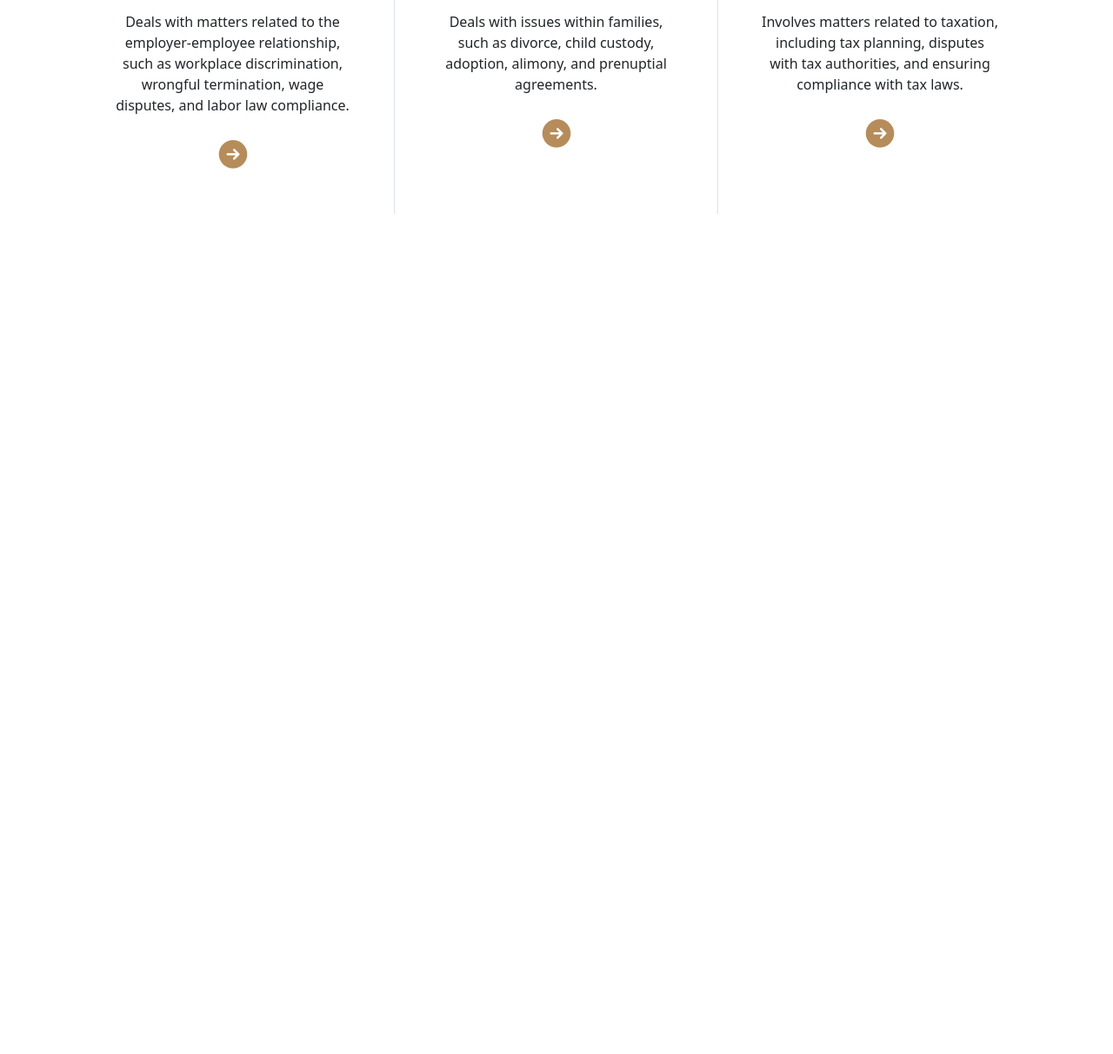
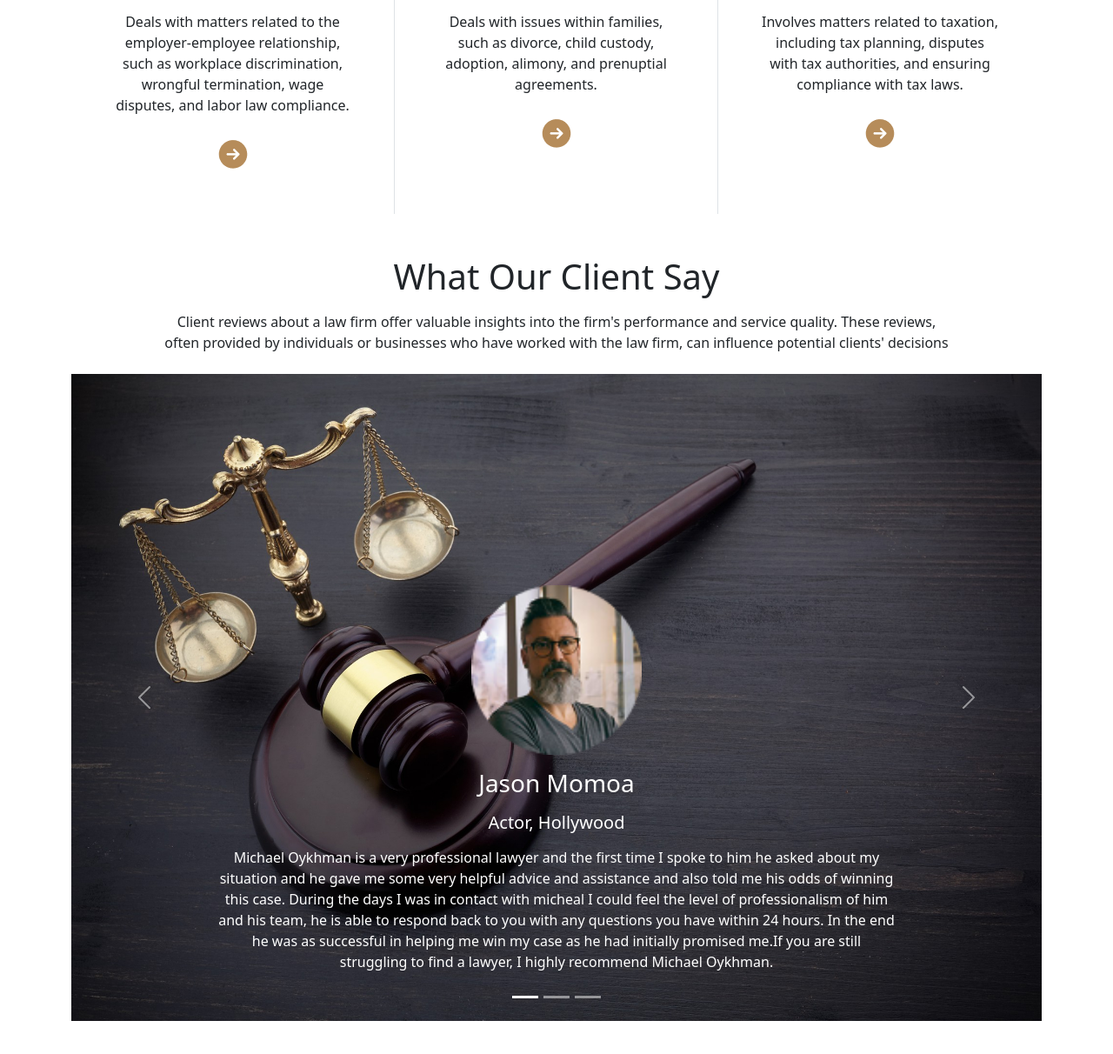
Before and after one commit to pathikroy86/Legal-Solutions, a plain HTML site: page index.html in a window 1280 px wide. Shown: the part 1420-2632 px from the top of the page at 87% size. Before the commit the page ends 1714 px from the top, so only its background shows below. Drawn offline with nearby package versions, Linux system fonts and the light colour scheme.

Commit message:
client review

```diff
--- a/index.html
+++ b/index.html
@@ -157,9 +157,83 @@
                         authorities, and ensuring compliance with tax laws.</p>
                     <a href="#"><img src="images/Frame.png" alt=""></a>
                 </div>
-
             </div>
         </div>
+
+        <!--Clients comments-->
+
+        <section class="mb-5">
+            <h1 class="text-center mb-3">What Our Client Say</h1>
+            <p class="text-center mb-4">Client reviews about a law firm offer valuable insights into the firm's
+                performance
+                and service quality.
+                These reviews, <br>often provided by individuals or businesses who have worked with the law firm, can
+                influence potential clients' decisions</p>
+            <div id="carouselExampleCaptions" class="carousel slide h-75">
+                <div class="carousel-indicators">
+                    <button type="button" data-bs-target="#carouselExampleCaptions" data-bs-slide-to="0" class="active"
+                        aria-current="true" aria-label="Slide 1"></button>
+                    <button type="button" data-bs-target="#carouselExampleCaptions" data-bs-slide-to="1"
+                        aria-label="Slide 2"></button>
+                    <button type="button" data-bs-target="#carouselExampleCaptions" data-bs-slide-to="2"
+                        aria-label="Slide 3"></button>
+                </div>
+                <div class="carousel-inner">
+                    <div class="carousel-item active">
+                        <img src="images/slider-1.jpg" class="d-block w-100" alt="...">
+                        <div class="carousel-caption d-none d-md-block">
+                            <img src="images/person 1.png" class="img-fluid w-25 mb-3" alt="">
+                            <h3 class="mb-3">Jason Momoa</h3>
+                            <h5 class="mb-3">Actor, Hollywood</h5>
+                            <p>Michael Oykhman is a very professional lawyer and the first time I spoke to him he asked
+                                about my situation and he gave me some very helpful advice and assistance and also told
+                                me his odds of winning this case. During the days I was in contact with micheal I could
+                                feel the level of professionalism of him and his team, he is able to respond back to you
+                                with any questions you have within 24 hours. In the end he was as successful in helping
+                                me win my case as he had initially promised me.If you are still struggling to find a
+                                lawyer, I highly recommend Michael Oykhman.</p>
+                        </div>
+                    </div>
+                    <div class="carousel-item">
+                        <img src="images/slider-2.jpg" class="d-block w-100" alt="...">
+                        <div class="carousel-caption d-none d-md-block">
+                            <img src="images/person 2.png" class="img-fluid w-25 mb-3" alt="">
+                            <h3 class="mb-3">George Clooney</h3>
+                            <h5 class="mb-3">Actor, Hollywood</h5>
+                            <p>Laura Bobyn my lawyer was amazing and so supportive of my case and me. She fought with
+                                Tenacity to get my victory. It was amazing to hear how knowledgeable and how her
+                                attention to every little detail of my case was shown in her defence! She is the best
+                                and I would recommend her to anyone of my colleagues or people in my life! Thank you,
+                                Laura!</p>
+                        </div>
+                    </div>
+                    <div class="carousel-item">
+                        <img src="images/slider-3.jpg" class="d-block w-100" alt="...">
+                        <div class="carousel-caption d-none d-md-block">
+                            <img src="images/person 3.png" class="img-fluid w-25 mb-3" alt="">
+                            <h3 class="mb-3">Will Smith</h3>
+                            <h5 class="mb-3">Actor, Hollywood</h5>
+                            <p>I had the pleasure of working and trusting my case with Joseph Beller. I had 2 counts
+                                against me, and in the end, Joseph was able to present and use his “fighter skills” in
+                                court to have my charges lowered to a conditional discharge. On top of this, this firm
+                                follows its mission values statement by being ethical, transparent, available, and very
+                                friendly. Joseph and his team treated me with the utmost respect from start to finish.
+                                Thank you again, Joseph! I hope to never call you again </p>
+                        </div>
+                    </div>
+                </div>
+                <button class="carousel-control-prev" type="button" data-bs-target="#carouselExampleCaptions"
+                    data-bs-slide="prev">
+                    <span class="carousel-control-prev-icon" aria-hidden="true"></span>
+                    <span class="visually-hidden">Previous</span>
+                </button>
+                <button class="carousel-control-next" type="button" data-bs-target="#carouselExampleCaptions"
+                    data-bs-slide="next">
+                    <span class="carousel-control-next-icon" aria-hidden="true"></span>
+                    <span class="visually-hidden">Next</span>
+                </button>
+            </div>
+        </section>
 
     </main>
 
```
Also changed, not shown: images/person 1.png (added), images/person 2.png (added), images/person 3.png (added).
